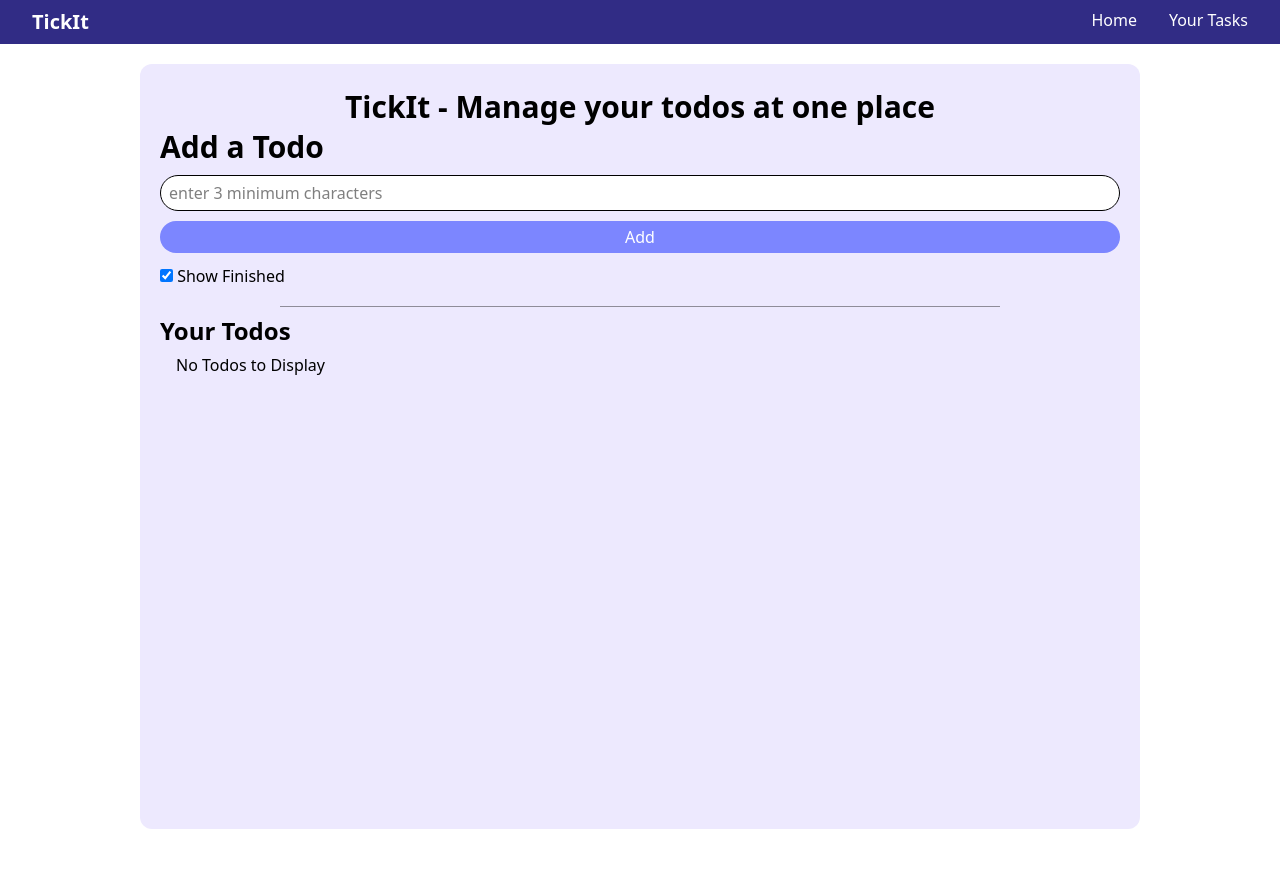
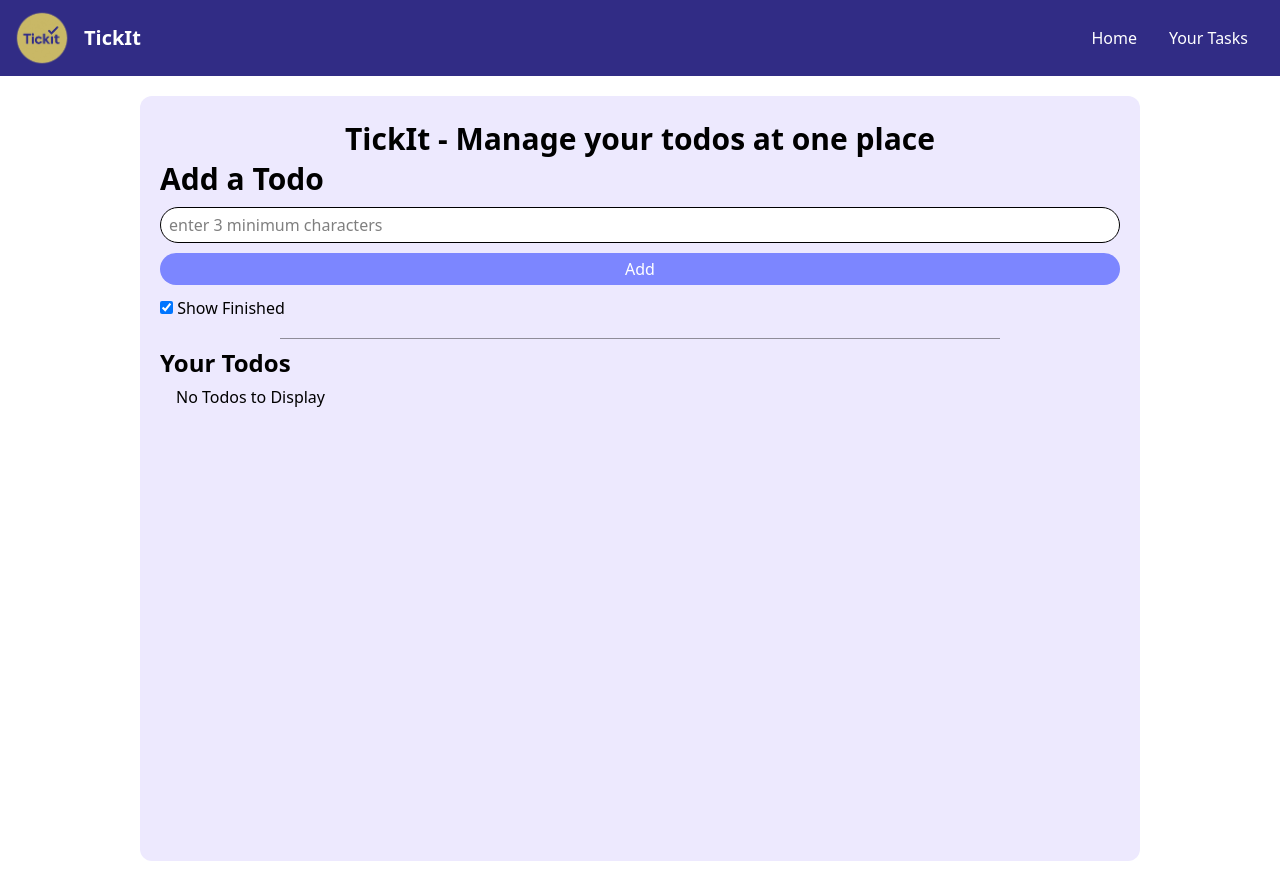
Before and after one commit to laxman-goud/TickIt, a React (Vite) app: page / in a window 1280 px wide. Before the commit the page ends 849 px from the top, so only its background shows below. Built offline with nearby package versions, Linux system fonts and the light colour scheme.

Commit message:
added readme file and logo

```diff
--- a/index.html
+++ b/index.html
@@ -4,6 +4,7 @@
     <meta charset="UTF-8" />
     <meta name="viewport" content="width=device-width, initial-scale=1.0" />
     <title>TickIt - Your Task Planner</title>
+    <link rel="shortcut icon" href="logo.png" type="image/x-icon">
   </head>
   <body>
     <div id="root"></div>
--- a/src/components/NavBar.jsx
+++ b/src/components/NavBar.jsx
@@ -2,9 +2,10 @@ import React from 'react'
 
 const NavBar = () => {
     return (
-        <nav className='flex justify-between bg-indigo-900 text-white py-2'>
-            <div className="logo">
-                <span className="font-bold text-xl mx-8">TickIt</span>
+        <nav className='flex justify-between items-center bg-indigo-900 text-white py-2'>
+            <div className="logo flex items-center">
+                <img src="logo.png" alt="logo" className='w-[60px] h-[60px] mx-3 invert'/>
+                <span className="font-bold text-xl">TickIt</span>
             </div>
             <ul className='flex gap-8 mx-8'>
                 <li className='cursor-pointer hover:font-bold transition-all'>Home</li>
```
Also changed, not shown: public/logo.png (added), 1 other file (tests, documents, lock files or other folders).
